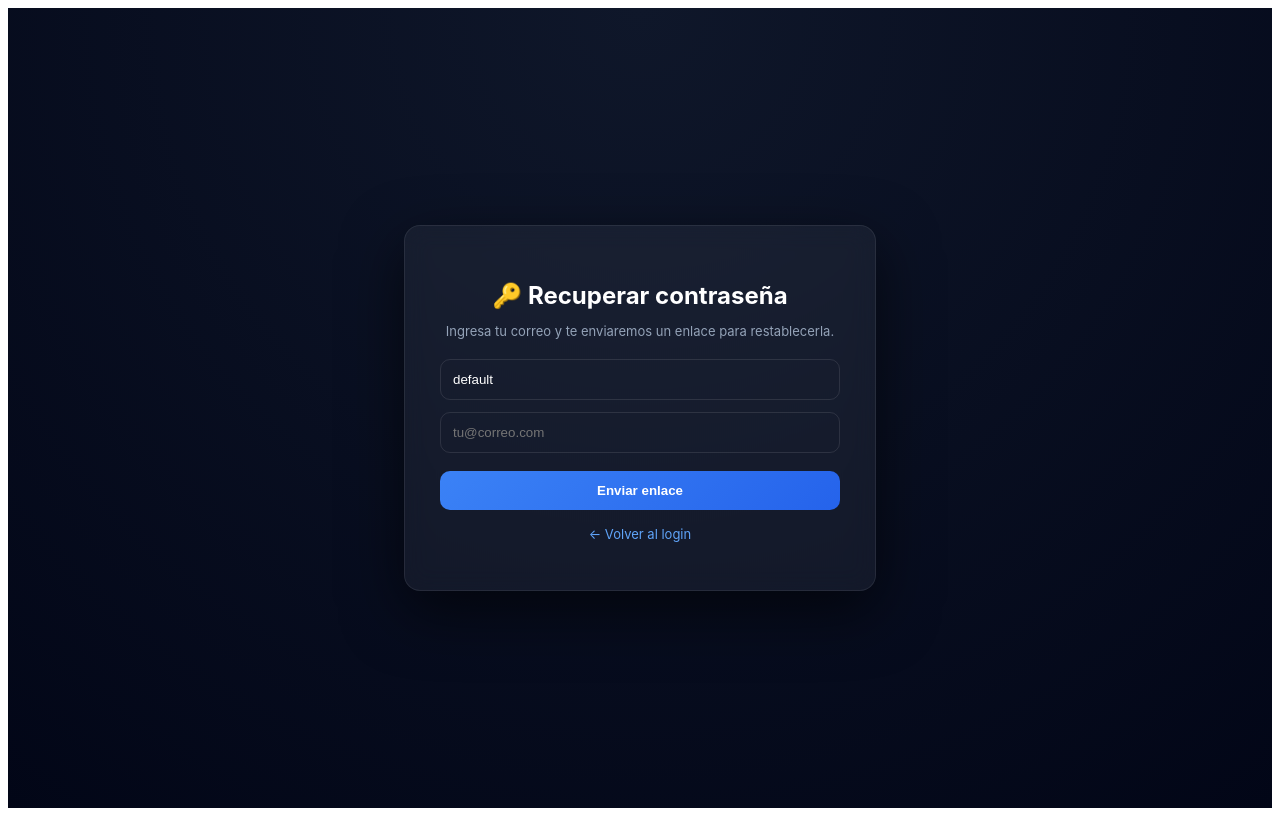
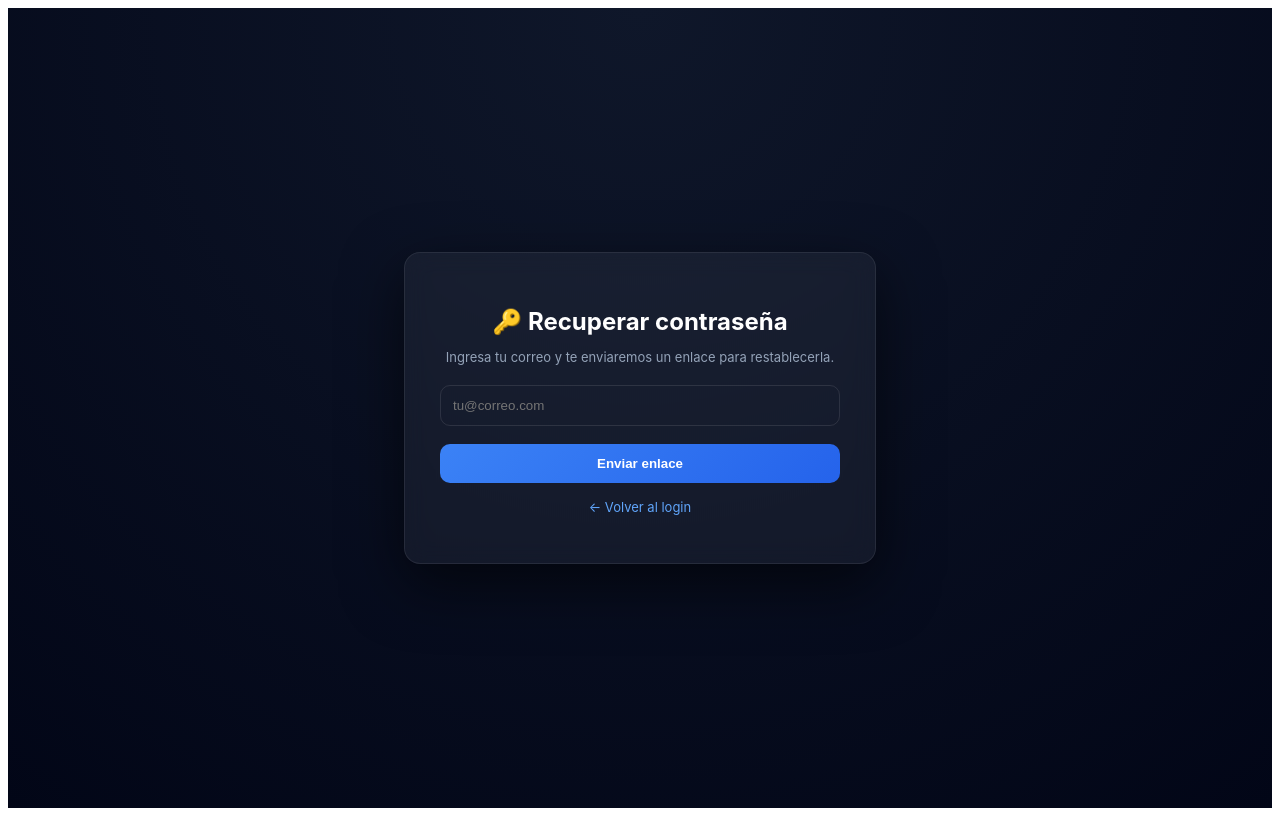
Before and after one commit to sazzue/gestor-de-incidencias-GK, a React (Vite) app in the folder frontend/: page /forgot-password in a window 1280 px wide. Built offline with nearby package versions, Linux system fonts and the light colour scheme.

Commit message:
Remove organization field from login

```diff
--- a/frontend/src/pages/ForgotPassword.jsx
+++ b/frontend/src/pages/ForgotPassword.jsx
@@ -5,7 +5,6 @@ const API_URL = import.meta.env.VITE_API_URL;
 
 function ForgotPassword() {
   const [email,   setEmail]   = useState("");
-  const [organizationSlug, setOrganizationSlug] = useState(() => localStorage.getItem("organizationSlug") || "default");
   const [status,  setStatus]  = useState(""); // "loading" | "done" | "error"
   const [message, setMessage] = useState("");
   const navigate = useNavigate();
@@ -18,7 +17,7 @@ function ForgotPassword() {
       const res  = await fetch(`${API_URL}/api/auth/forgot-password`, {
         method:  "POST",
         headers: { "Content-Type": "application/json" },
-        body:    JSON.stringify({ email, organizationSlug }),
+        body:    JSON.stringify({ email }),
       });
       const data = await res.json();
 
@@ -51,14 +50,6 @@ function ForgotPassword() {
           </div>
         ) : (
           <form onSubmit={handleSubmit}>
-            <input
-              type="text"
-              required
-              placeholder="Empresa"
-              value={organizationSlug}
-              onChange={(e) => setOrganizationSlug(e.target.value.toLowerCase().trim())}
-            />
-
             <input
               type="email"
               required
--- a/frontend/src/pages/Login.jsx
+++ b/frontend/src/pages/Login.jsx
@@ -7,7 +7,6 @@ const API_URL = import.meta.env.VITE_API_URL;
 
 function Login() {
   const [identifier, setIdentifier] = useState("");
-  const [organizationSlug, setOrganizationSlug] = useState(() => localStorage.getItem("organizationSlug") || "default");
   const [password, setPassword] = useState("");
   const [loading, setLoading] = useState(false);
   const [error, setError] = useState("");
@@ -36,7 +35,7 @@ function Login() {
       const res = await fetch(`${API_URL}/api/auth/login`, {
         method: "POST",
         headers: { "Content-Type": "application/json" },
-        body: JSON.stringify({ email: identifier, username: identifier, password, organizationSlug }),
+        body: JSON.stringify({ email: identifier, username: identifier, password }),
       });
 
       const data = await res.json();
@@ -48,7 +47,6 @@ function Login() {
 
       localStorage.setItem("token", data.token);
       localStorage.setItem("user", JSON.stringify(data.user));
-      localStorage.setItem("organizationSlug", organizationSlug);
 
       if (data.user.mustChangePassword) {
         navigate("/change-password");
@@ -72,13 +70,6 @@ function Login() {
         <p className="subtitle">{loginSubtitle}</p>
 
         <form onSubmit={handleSubmit}>
-          <input
-            type="text"
-            placeholder={settings.loginOrganizationPlaceholder}
-            value={organizationSlug}
-            onChange={(e) => setOrganizationSlug(e.target.value.toLowerCase().trim())}
-          />
-
           <input
             type="text"
             placeholder={settings.loginUserPlaceholder}
```
Also changed, not shown: 1 other file (tests, documents, lock files or other folders).
